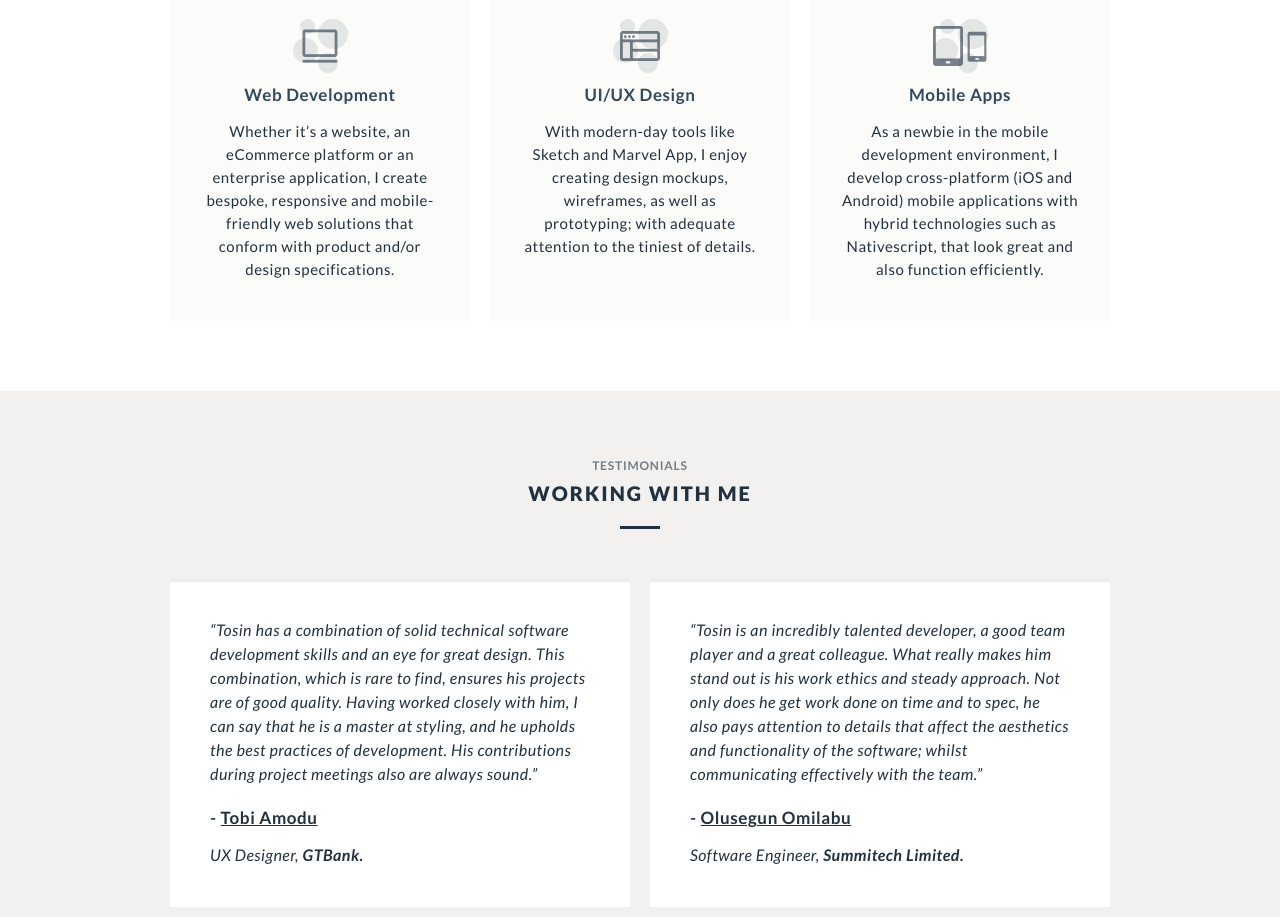
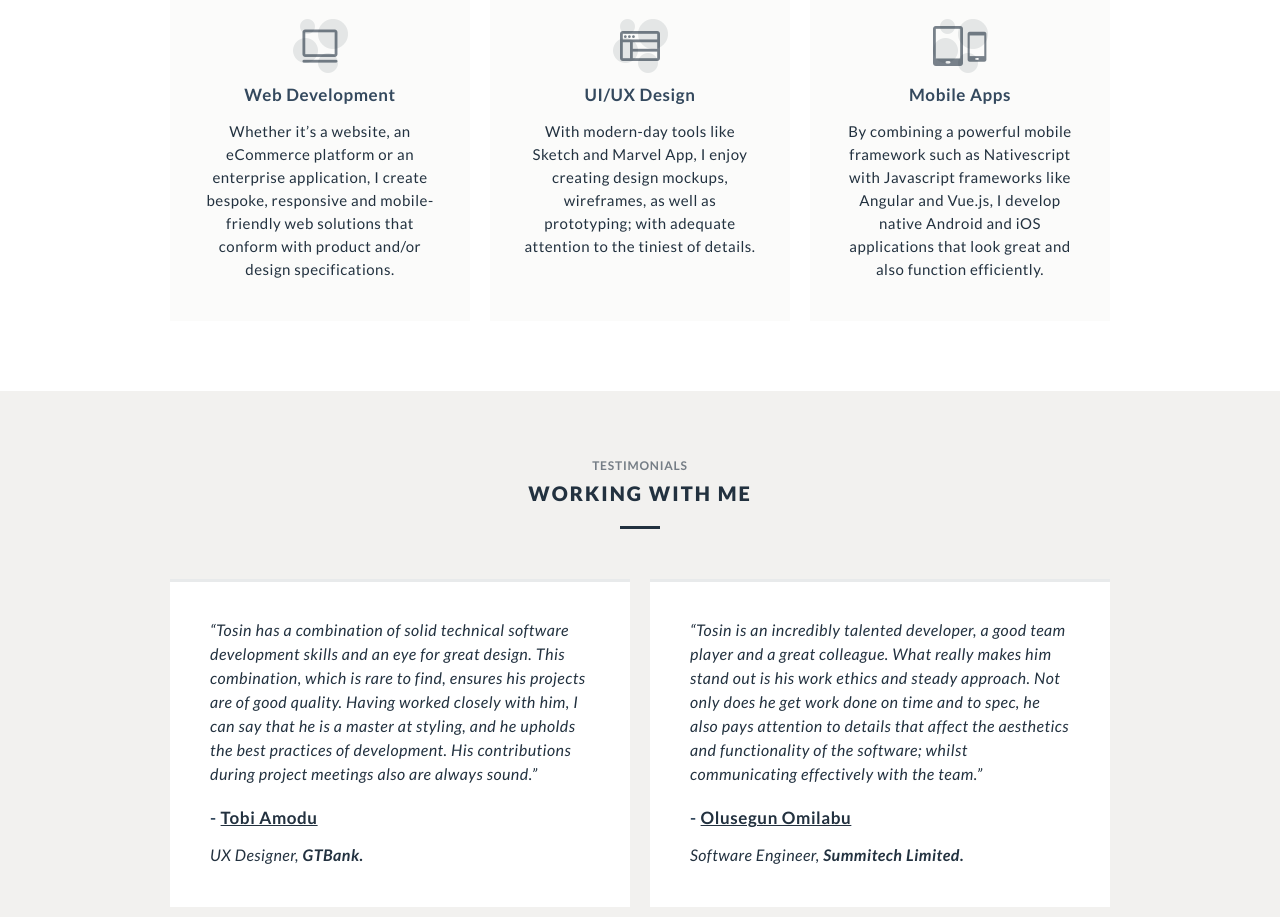
Before and after one commit to reemtos/portfolio, a Vue app: page / in a window 1280 px wide. Shown: the part 1580-2497 px from the top of the page. Built offline with nearby package versions, Linux system fonts and the light colour scheme; what vue-page-title would draw is missing.

Commit message:
Modify service section and single portfolio.

```diff
--- a/src/views/Home.vue
+++ b/src/views/Home.vue
@@ -99,9 +99,8 @@
                 </div>
                 <div class="service__item--description">
                     <h4 class="heading-tertiary">Mobile Apps</h4>
-                    <p class="paragraph small">As a newbie in the mobile development environment, I develop cross-platform (iOS and Android)
-                        mobile applications with hybrid technologies such as Nativescript, that look great and also
-                        function efficiently.
+                    <p class="paragraph small">
+                        By combining a powerful mobile framework such as Nativescript with Javascript frameworks like Angular and Vue.js, I develop native Android and iOS applications that look great and also function efficiently.
                     </p>
                 </div>
             </div>
--- a/src/views/PortfolioOne.vue
+++ b/src/views/PortfolioOne.vue
@@ -8,7 +8,7 @@
           </div>
           <div class="project-details__body">
             <h4 class="heading-tertiary u-center-text">Background</h4>
-            <p class="paragraph"><a class="link" href="https://memes.curatedbits.com/" target="_blank">Curated Memes</a> is a “basic website where people can create account, upload and freely download memes for their use”, and was launched in June, 2018. The developer and owner had just announced the launch on his Instagram when I stumbled on his post. He wanted ideas, criticisms and insights as to how to improve the site’s look and feel, as well as usability. I thought the project was an interesting idea, and considering I was up for a #DesignChanllenge where I refactor a site’s look and feel, I decided I was going to hop on it.</p>
+            <p class="paragraph"><a class="link" href="https://memes.curatedbits.com/" target="_blank">Curated Memes</a> is a “basic website where people can create account, upload and freely download memes for their use”, and was launched in June, 2018. The developer and owner had just announced the launch on his Instagram when I stumbled on his post. He wanted ideas, criticisms and insights as to how to improve the site’s look and feel, as well as usability. I thought the project was an interesting idea, and considering I was up for a #DesignChallenge where I refactor a site’s look and feel, I decided I was going to hop on it.</p>
             <img src="../assets/img/portfolio/curated-memes/curated-memes-original.jpg" alt="curated memes original">
 
             <h4 class="heading-tertiary u-center-text">Current Design</h4>
--- a/src/views/PortfolioTwo.vue
+++ b/src/views/PortfolioTwo.vue
@@ -8,7 +8,7 @@
           </div>
           <div class="project-details__body">
             <h4 class="heading-tertiary u-center-text">Background</h4>
-            <p class="paragraph">Yomi the Poet is an online "community of literary lovers", where books of various kinds are shared and reviewed from time to time. The website had already been designed, I only came in to translate the design into pixel-perfect and interactive web screens. My job started and ended at the conversion aspect, and the screens provided below are what I handed over to the team for back-end to integrate with. Live demo available <a class="link" href="https://memes.curatedbits.com/" target="_blank">here</a>.</p>
+            <p class="paragraph">Yomi the Poet is an online "community of literary lovers", where books of various kinds are shared and reviewed from time to time. The website had already been designed, I only came in to translate the design into pixel-perfect and interactive web screens. My job started and ended at the conversion aspect, and the screens provided below are what I handed over to the team for back-end to integrate with. Live demo available <a class="link" href="http://yomithepoet.com/" target="_blank">here</a>.</p>
             <img src="../assets/img/portfolio/yomi-the-poet/yomi-the-poet-homepage.png" alt="Light theme image">
             <img src="../assets/img/portfolio/yomi-the-poet/yomi-the-poet-about.png" alt="Dark theme image">
           </div>
```
